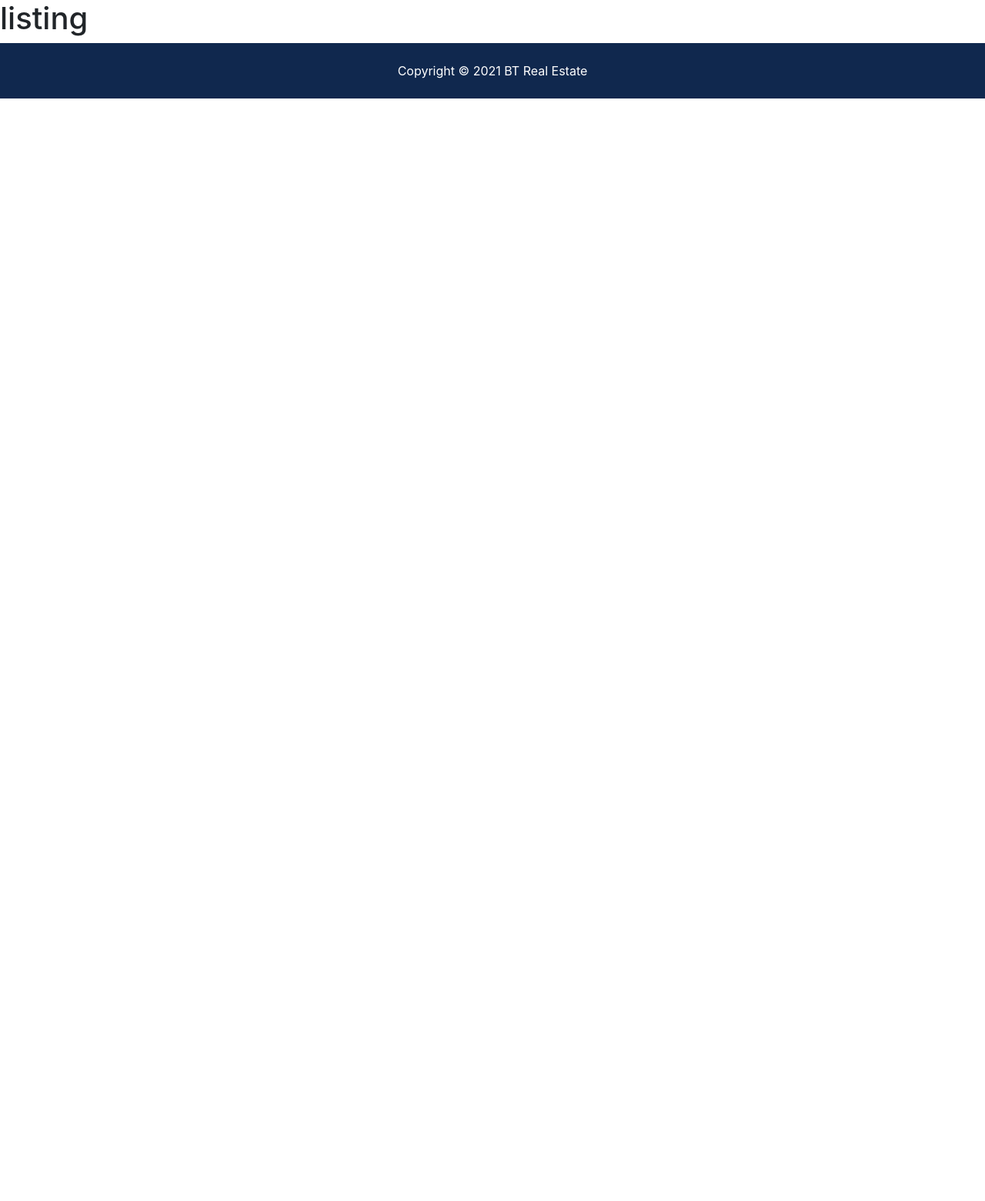
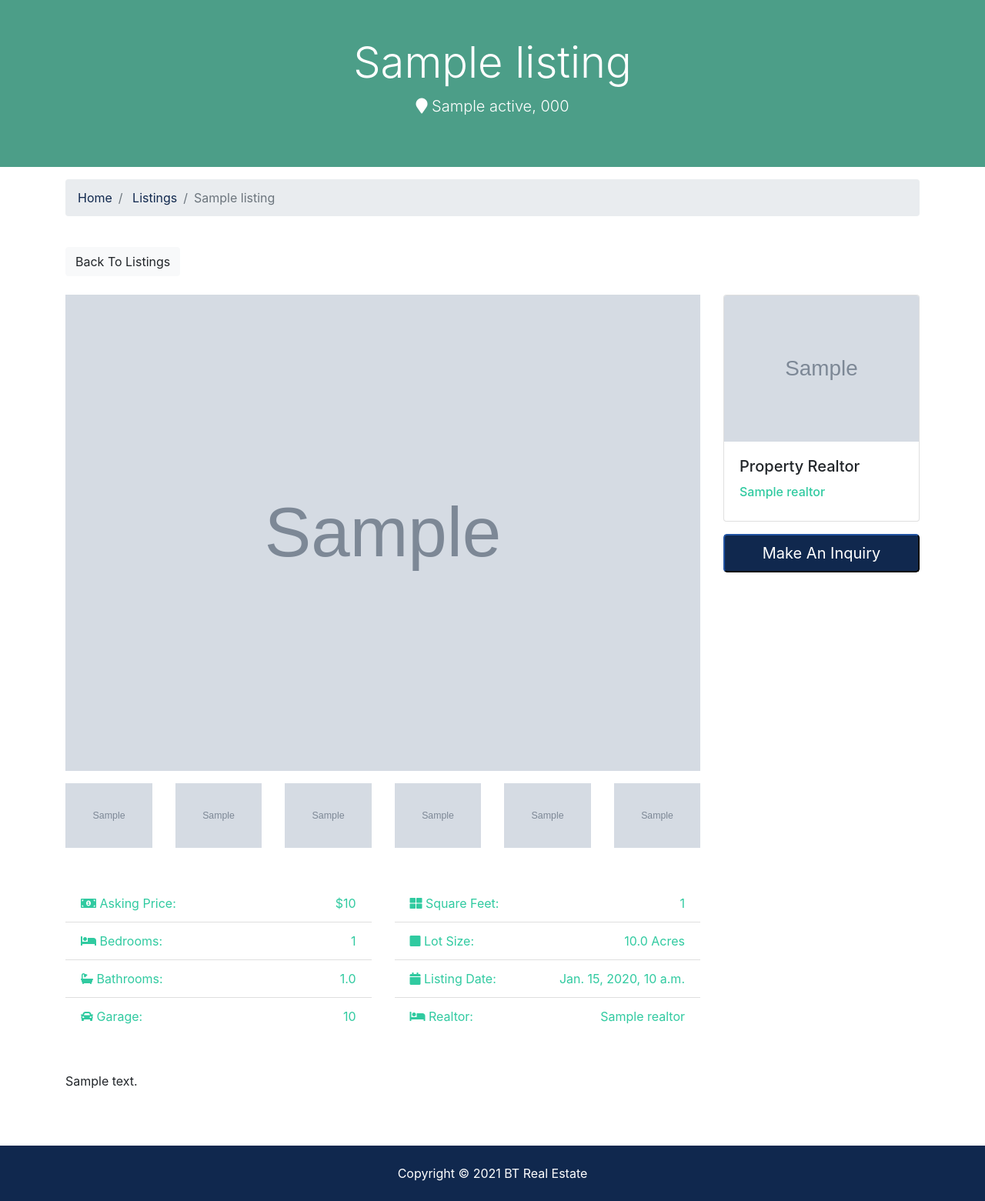
Before and after one commit to jcbcouch/djangoRealEstate, a Django app: page /listings/1 in a window 1280 px wide. Shown: the part 128-1689 px from the top of the page at 77% size. Before the commit the page ends 256 px from the top, so only its background shows below. Run offline with Django 3.2, Linux system fonts and the light colour scheme; tables that the repository leaves empty hold one stand-in row (values such as "Sample post"); grey boxes marked "Sample" are stand-in pictures; some libraries are stand-ins or nearby versions.

Commit message:
added listing page with dynamic content

```diff
--- a/realestate/listings/views.py
+++ b/realestate/listings/views.py
@@ -1,4 +1,4 @@
-from django.shortcuts import render
+from django.shortcuts import get_object_or_404, render
 from django.core.paginator import EmptyPage, PageNotAnInteger, Paginator
 from .models import Listing
 
@@ -15,7 +15,13 @@ def index(request):
 
 
 def listing(request, listing_id):
-    return render(request, 'listings/listing.html')
+  listing = get_object_or_404(Listing, pk=listing_id)
+
+  context = {
+    'listing': listing
+  }
+
+  return render(request, 'listings/listing.html', context)
 
 
 def search(request):
--- a/realestate/templates/listings/listing.html
+++ b/realestate/templates/listings/listing.html
@@ -1,5 +1,163 @@
 {% extends 'base.html' %}
+
+{% load humanize %}
+
+{% block title %} | {{ listing.title }} {% endblock %}
+
 {% block content %}
-{% load static %}
-<h1>listing</h1>
+<section id="showcase-inner" class="py-5 text-white">
+    <div class="container">
+      <div class="row text-center">
+        <div class="col-md-12">
+          <h1 class="display-4">{{ listing.title }}</h1>
+          <p class="lead">
+            <i class="fas fa-map-marker"></i> {{ listing.city }} {{ listing.state }}, {{ listing.zipcode }}</p>
+        </div>
+      </div>
+    </div>
+  </section>
+
+  <!-- Breadcrumb -->
+  <section id="bc" class="mt-3">
+    <div class="container">
+      <nav>
+        <ol class="breadcrumb">
+          <li class="breadcrumb-item">
+            <a href="{% url 'index' %}">Home</a>
+          </li>
+          <li class="breadcrumb-item">
+            <a href="{% url 'listings' %}">Listings</a>
+          </li>
+          <li class="breadcrumb-item active">{{ listing.title }}</li>
+        </ol>
+      </nav>
+    </div>
+  </section>
+
+
+
+  <!-- Listing -->
+  <section id="listing" class="py-4">
+    <div class="container">
+      <a href="{% url 'listings' %}" class="btn btn-light mb-4">Back To Listings</a>
+      <div class="row">
+        <div class="col-md-9">
+          <!-- Home Main Image -->
+          <img src="{{ listing.photo_main.url }}" alt="" class="img-main img-fluid mb-3">
+          <!-- Thumbnails -->
+          <div class="row mb-5 thumbs">
+            {% if listing.photo_1 %}
+            <div class="col-md-2">
+              <a href="{{ listing.photo_1.url }}" data-lightbox="home-images">
+                <img src="{{ listing.photo_1.url }}" alt="" class="img-fluid">
+              </a>
+            </div>
+            {% endif %}
+            {% if listing.photo_2 %}
+            <div class="col-md-2">
+              <a href="{{ listing.photo_2.url }}" data-lightbox="home-images">
+                <img src="{{ listing.photo_2.url }}" alt="" class="img-fluid">
+              </a>
+            </div>
+            {% endif %}
+            {% if listing.photo_3 %}
+            <div class="col-md-2">
+              <a href="{{ listing.photo_3.url }}" data-lightbox="home-images">
+                <img src="{{ listing.photo_3.url }}" alt="" class="img-fluid">
+              </a>
+            </div>
+            {% endif %}
+            {% if listing.photo_4 %}
+            <div class="col-md-2">
+              <a href="{{ listing.photo_4.url }}" data-lightbox="home-images">
+                <img src="{{ listing.photo_4.url }}" alt="" class="img-fluid">
+              </a>
+            </div>
+            {% endif %}
+            {% if listing.photo_5 %}
+            <div class="col-md-2">
+              <a href="{{ listing.photo_5.url }}" data-lightbox="home-images">
+                <img src="{{ listing.photo_5.url }}" alt="" class="img-fluid">
+              </a>
+            </div>
+            {% endif %}
+            {% if listing.photo_6 %}
+            <div class="col-md-2">
+              <a href="{{ listing.photo_6.url }}" data-lightbox="home-images">
+                <img src="{{ listing.photo_6.url }}" alt="" class="img-fluid">
+              </a>
+            </div>
+            {% endif %}
+          </div>
+          <!-- Fields -->
+          <div class="row mb-5 fields">
+            <div class="col-md-6">
+              <ul class="list-group list-group-flush">
+                <li class="list-group-item text-secondary">
+                  <i class="fas fa-money-bill-alt"></i> Asking Price:
+                  <span class="float-right">${{ listing.price | intcomma }}</span>
+                </li>
+                <li class="list-group-item text-secondary">
+                  <i class="fas fa-bed"></i> Bedrooms:
+                  <span class="float-right">{{ listing.bedrooms }}</span>
+                </li>
+                <li class="list-group-item text-secondary">
+                  <i class="fas fa-bath"></i> Bathrooms:
+                  <span class="float-right">{{ listing.bathrooms }}</span>
+                </li>
+                <li class="list-group-item text-secondary">
+                  <i class="fas fa-car"></i> Garage:
+                  <span class="float-right">{{ listing.garage }}
+                  </span>
+                </li>
+              </ul>
+            </div>
+            <div class="col-md-6">
+              <ul class="list-group list-group-flush">
+                <li class="list-group-item text-secondary">
+                  <i class="fas fa-th-large"></i> Square Feet:
+                  <span class="float-right">{{ listing.sqft }}</span>
+                </li>
+                <li class="list-group-item text-secondary">
+                  <i class="fas fa-square"></i> Lot Size:
+                  <span class="float-right">{{ listing.lot_size }} Acres
+                  </span>
+                </li>
+                <li class="list-group-item text-secondary">
+                  <i class="fas fa-calendar"></i> Listing Date:
+                  <span class="float-right">{{ listing.list_date }}</span>
+                </li>
+                <li class="list-group-item text-secondary">
+                  <i class="fas fa-bed"></i> Realtor:
+                  <span class="float-right">{{ listing.realtor }}
+                  </span>
+                </li>
+
+
+              </ul>
+            </div>
+          </div>
+
+          <!-- Description -->
+          <div class="row mb-5">
+            <div class="col-md-12">
+                {{ listing.description }}
+            </div>
+          </div>
+        </div>
+        <div class="col-md-3">
+          <div class="card mb-3">
+            <img class="card-img-top" src="{{ listing.realtor.photo.url }}" alt="">
+            <div class="card-body">
+              <h5 class="card-title">Property Realtor</h5>
+              <h6 class="text-secondary">{{ listing.realtor }}</h6>
+            </div>
+          </div>
+          <button class="btn-primary btn-block btn-lg" data-toggle="modal" data-target="#inquiryModal">Make An Inquiry</button>
+        </div>
+      </div>
+    </div>
+  </section>
+
+
 {% endblock %}
```
